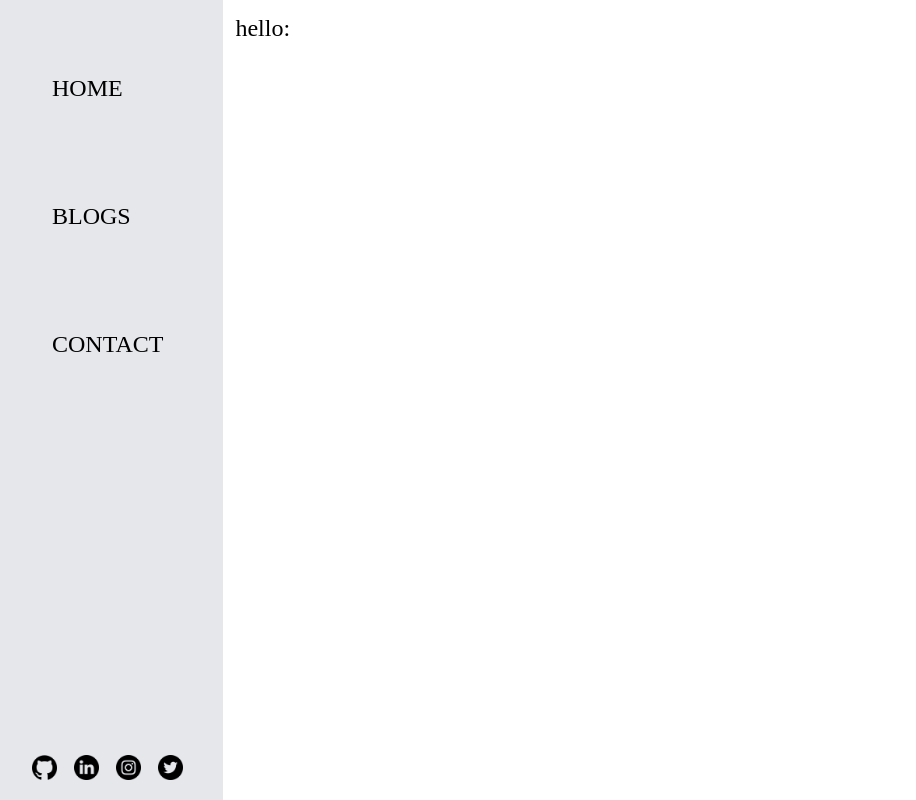
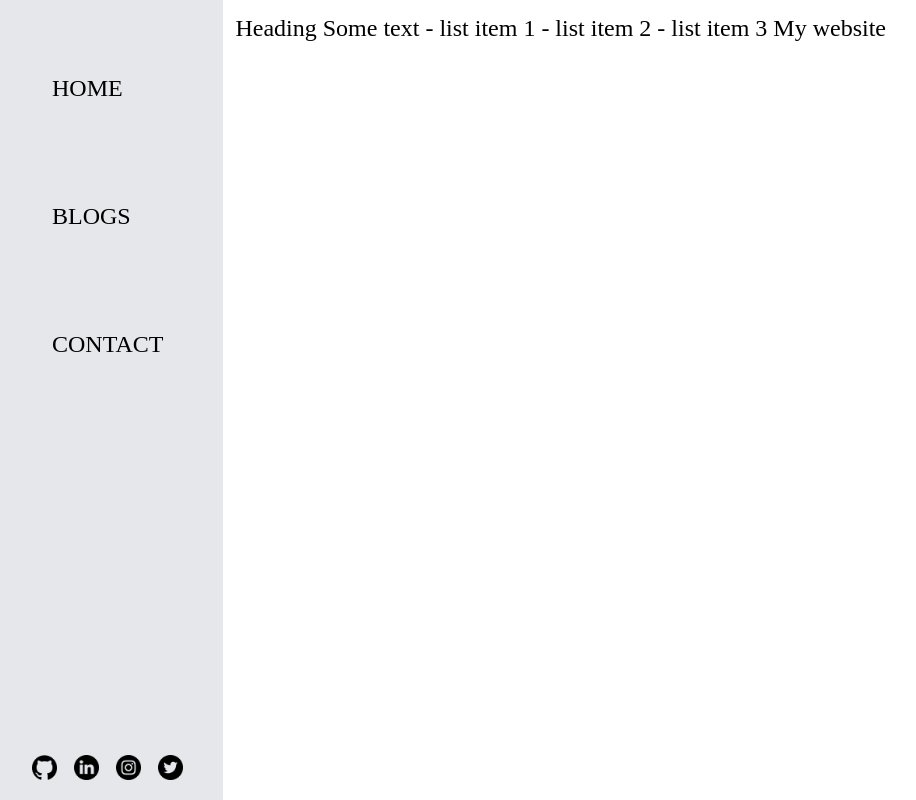
Before and after one commit to arup-basak/arupbasak.com, a Next.js app: page /blog/example in a window 1280 px wide. Shown: the whole page, without its empty margins (8-924 px from the left). Built offline with nearby package versions, Linux system fonts and the light colour scheme.

Commit message:
Blog Example added

```diff
--- a/package.json
+++ b/package.json
@@ -22,6 +22,7 @@
     "prisma": "^4.11.0",
     "react": "18.2.0",
     "react-dom": "18.2.0",
+    "react-markdown": "^8.0.5",
     "react-quill": "^2.0.0",
     "sass": "^1.59.3",
     "typescript": "4.9.5"
--- /dev/null
+++ b/src/pages/blog/example.tsx
@@ -0,0 +1,26 @@
+import React from 'react';
+import ReactMarkdown from 'react-markdown'
+
+class Example extends React.Component {
+    render() {
+        return (
+            <div>
+                <ReactMarkdown>
+                # Heading
+
+Some text
+
+- list item 1
+
+- list item 2
+
+- list item 3
+
+[My website](https://daily-dev-tips.com)
+                </ReactMarkdown>
+            </div>
+        );
+    }
+}
+
+export default Example;
--- a/src/pages/index.tsx
+++ b/src/pages/index.tsx
@@ -2,7 +2,6 @@ import React from 'react';
 import Head from 'next/head';
 import { GetStaticProps, InferGetStaticPropsType } from 'next';
 import Project from '@/components/Project';
-// import '@/styles/Home.module.css'
 
 type About = {
   name: string,
```
Also changed, not shown: 2 other files (tests, documents, lock files or other folders).
